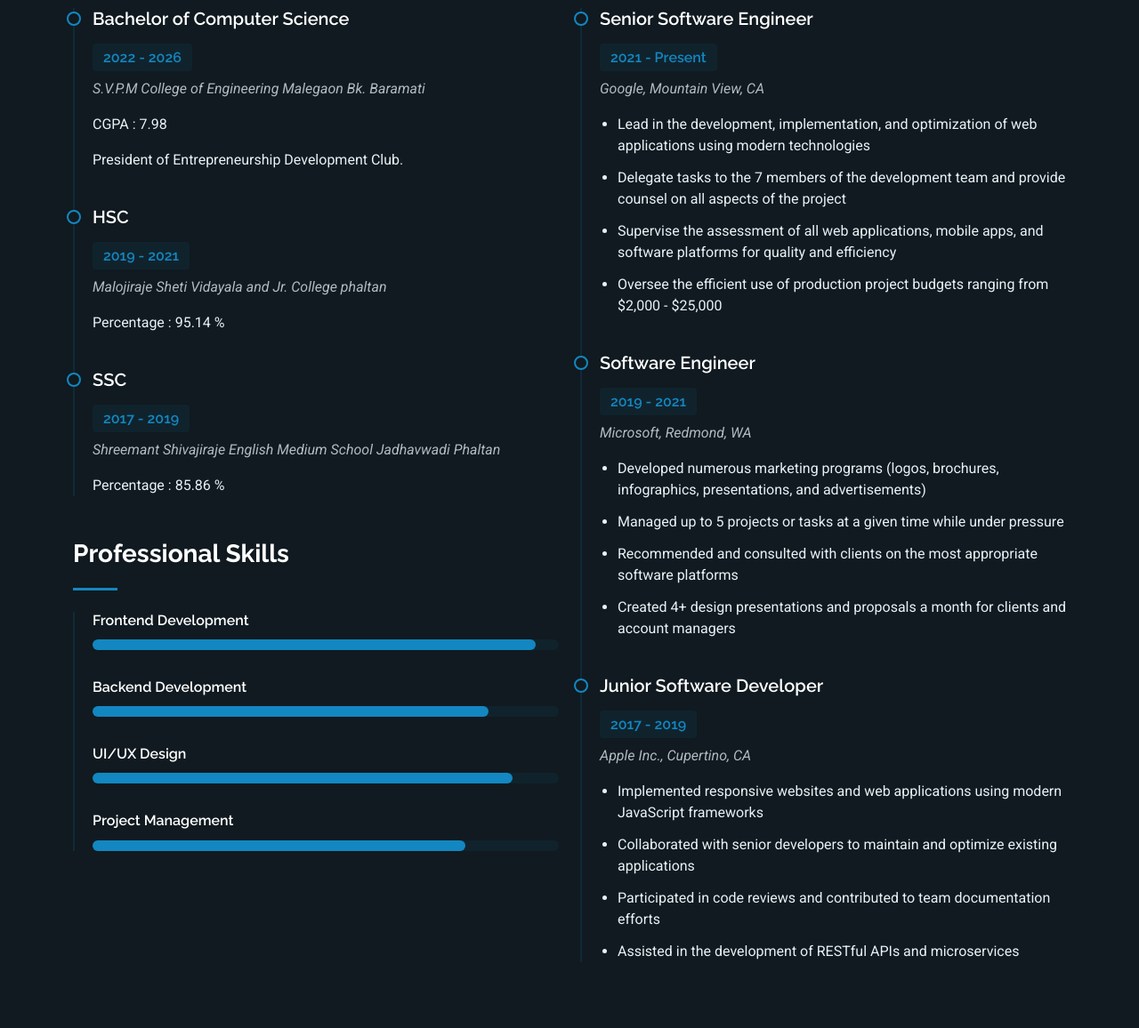
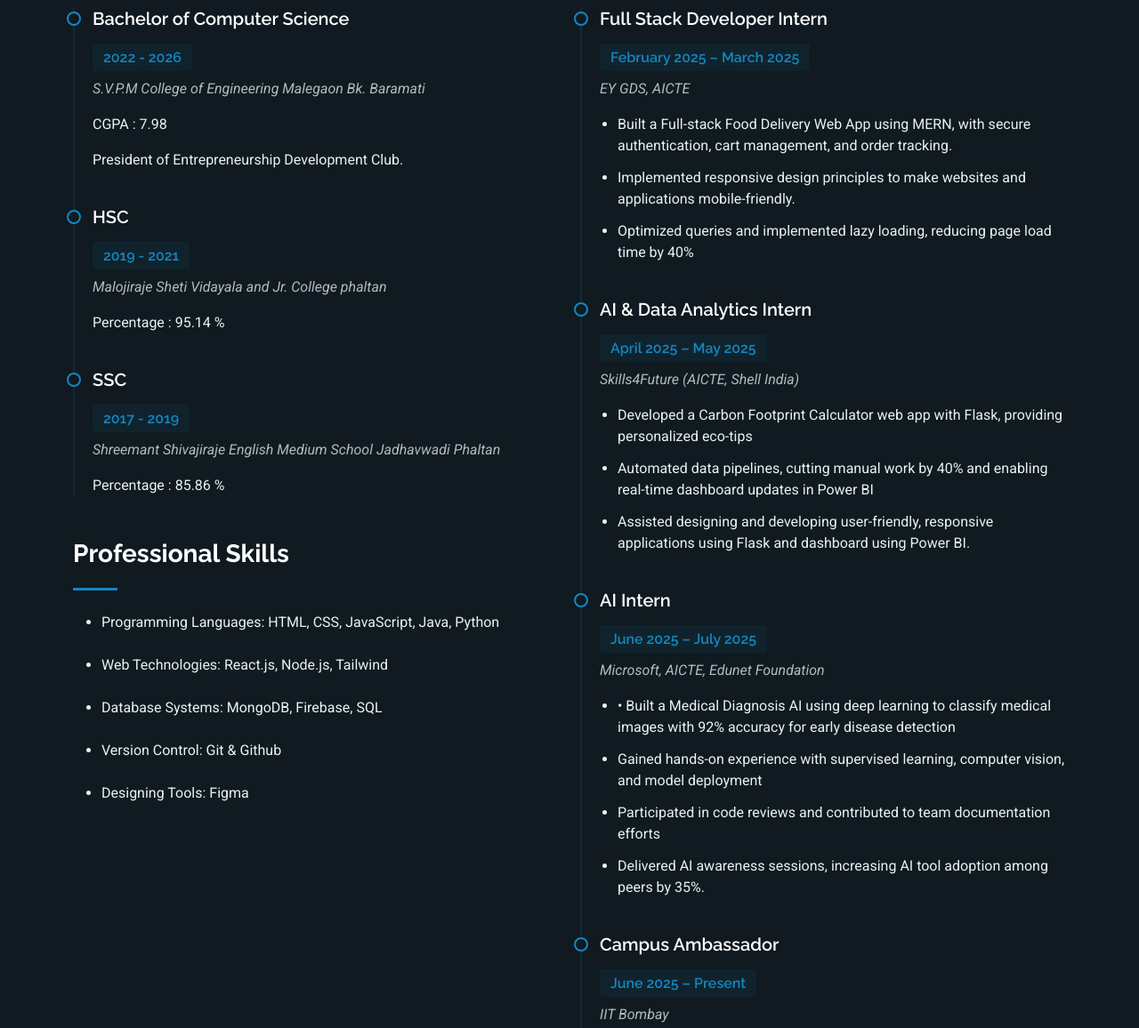
Before and after one commit to Praneket/Pj-Portfolio, a plain HTML site: page resume.html in a window 1280 px wide. Shown: the part 400-1556 px from the top of the page at 89% size. Drawn offline with Linux system fonts and the light colour scheme.

Commit message:
Changes made

```diff
--- a/resume.html
+++ b/resume.html
@@ -127,35 +127,51 @@
             <div class="resume-item skills-animation" data-aos="fade-up">
               <h3 class="resume-title">Professional Skills</h3>
 
-              <div class="resume-content">
+              <!-- <div class="resume-content">
                 <div class="skill-item">
                   <h4>Frontend Development</h4>
                   <div class="progress">
                     <div class="progress-bar" role="progressbar" aria-valuenow="95" aria-valuemin="0" aria-valuemax="100"></div>
                   </div>
-                </div>
+                </div> -->
 
-                <div class="skill-item">
+                <!-- <div class="skill-item">
                   <h4>Backend Development</h4>
                   <div class="progress">
                     <div class="progress-bar" role="progressbar" aria-valuenow="85" aria-valuemin="0" aria-valuemax="100"></div>
                   </div>
+                </div> -->
+
+                <!-- <div class="skill-item">
+                  <h4>UI/UX Design</h4>
+                   <div class="progress">
+                    <div class="progress-bar" role="progressbar" aria-valuenow="90" aria-valuemin="0" aria-valuemax="100"></div>
+                  </div>
+                </div> -->
+
+                <div class="skill-item">
+                  <p>
+                    <ul>
+                      <li>Programming Languages:  HTML, CSS, JavaScript, Java, Python</li><br>
+                      <li>Web Technologies:  React.js, Node.js, Tailwind</li><br>
+                      <li>Database Systems:  MongoDB, Firebase, SQL</li><br>
+                      <li>Version Control:  Git & Github</li><br>
+                      <li>Designing Tools:  Figma</li>
+                    </ul>
+                  </p>
+
+                  <!-- <div class="progress">
+                    <div class="progress-bar" role="progressbar" aria-valuenow="90" aria-valuemin="0" aria-valuemax="100"></div>
+                  </div> -->
                 </div>
 
-                <div class="skill-item">
-                  <h4>UI/UX Design</h4>
-                  <div class="progress">
-                    <div class="progress-bar" role="progressbar" aria-valuenow="90" aria-valuemin="0" aria-valuemax="100"></div>
-                  </div>
-                </div>
-
-                <div class="skill-item">
+                <!-- <div class="skill-item">
                   <h4>Project Management</h4>
                   <div class="progress">
                     <div class="progress-bar" role="progressbar" aria-valuenow="80" aria-valuemin="0" aria-valuemax="100"></div>
                   </div>
                 </div>
-              </div>
+              </div> -->
             </div><!-- End Professional Skills Section -->
           </div>
 
@@ -166,32 +182,58 @@
 
               <div class="resume-content">
                 <article class="experience-item">
-                  <h4>Senior Software Engineer</h4>
-                  <h5>2021 - Present</h5>
-                  <p class="company"><em>Google, Mountain View, CA</em></p>
+                  <h4>Full Stack Developer Intern</h4>
+                  <h5>February 2025 – March 2025</h5>
+                  <p class="company"><em>EY GDS, AICTE</em></p>
                   <ul>
-                    <li>Lead in the development, implementation, and optimization of web applications using modern technologies</li>
-                    <li>Delegate tasks to the 7 members of the development team and provide counsel on all aspects of the project</li>
-                    <li>Supervise the assessment of all web applications, mobile apps, and software platforms for quality and efficiency</li>
-                    <li>Oversee the efficient use of production project budgets ranging from $2,000 - $25,000</li>
+                    <li>Built a Full-stack Food Delivery Web App using MERN, with secure authentication, cart management, and order tracking.</li>
+                    <li>Implemented responsive design principles to make websites and applications mobile-friendly.</li>
+                    <li>Optimized queries and implemented lazy loading, reducing page load time by 40%</li>
+                </article>
+
+                <article class="experience-item">
+                  <h4>AI & Data Analytics Intern</h4>
+                  <h5>April 2025 – May 2025</h5>
+                  <p class="company"><em>Skills4Future (AICTE, Shell India)</em></p>
+                  <ul>
+                    <li>Developed a Carbon Footprint Calculator web app with Flask, providing personalized eco-tips</li>
+                    <li>Automated data pipelines, cutting manual work by 40% and enabling real-time dashboard updates in Power BI</li>
+                    <li>Assisted designing and developing user-friendly, responsive applications using Flask and dashboard using Power BI.</li>
+                </article>
+
+                <article class="experience-item">
+                  <h4>AI Intern</h4>
+                  <h5>June 2025 – July 2025</h5>
+                  <p class="company"><em>Microsoft, AICTE, Edunet Foundation</em></p>
+                  <ul>
+                    <li>• Built a Medical Diagnosis AI using deep learning to classify medical images with 92% accuracy for early disease detection</li>
+                    <li>Gained hands-on experience with supervised learning, computer vision, and model deployment</li>
+                    <li>Participated in code reviews and contributed to team documentation efforts</li>
+                    <li>Delivered AI awareness sessions, increasing AI tool adoption among peers by 35%.</li>
                   </ul>
                 </article>
 
                 <article class="experience-item">
-                  <h4>Software Engineer</h4>
-                  <h5>2019 - 2021</h5>
-                  <p class="company"><em>Microsoft, Redmond, WA</em></p>
+                  <h4>Campus Ambassador</h4>
+                  <h5>June 2025 – Present</h5>
+                  <p class="company"><em>IIT Bombay</em></p>
                   <ul>
-                    <li>Developed numerous marketing programs (logos, brochures, infographics, presentations, and advertisements)</li>
-                    <li>Managed up to 5 projects or tasks at a given time while under pressure</li>
-                    <li>Recommended and consulted with clients on the most appropriate software platforms</li>
-                    <li>Created 4+ design presentations and proposals a month for clients and account managers</li>
+                    <li>Worked as a Campus Ambassador for IIT Bombay, completing various tasks such as promoting events, managing registrations, and coordinating with students to increase participation in national-level technical programs.</li>
                   </ul>
                 </article>
 
                 <article class="experience-item">
+                  <h4>Campus Ambassador</h4>
+                  <h5>October 2025 - Present</h5>
+                  <p class="company"><em>Google</em></p>
+                  <ul>
+                    <li>Conducted Google tech awareness workshops on topics like Cloud and AI, helped students explore Google tools, and encouraged campus involvement in coding competitions and online learning initiatives.</li>
+                  </ul>
+                </article>
+
+                <!-- <article class="experience-item">
                   <h4>Junior Software Developer</h4>
-                  <h5>2017 - 2019</h5>
+                  <h5>June 2025 – December 2025</h5>
                   <p class="company"><em>Apple Inc., Cupertino, CA</em></p>
                   <ul>
                     <li>Implemented responsive websites and web applications using modern JavaScript frameworks</li>
@@ -199,7 +241,8 @@
                     <li>Participated in code reviews and contributed to team documentation efforts</li>
                     <li>Assisted in the development of RESTful APIs and microservices</li>
                   </ul>
-                </article>
+                </article> -->
+
               </div>
             </div><!-- End Experience Section -->
           </div>
```
Also changed, not shown: index.html (+2 -2 lines), portfolio.html (+4 -4 lines), starter-page.html (+2 -2 lines).
